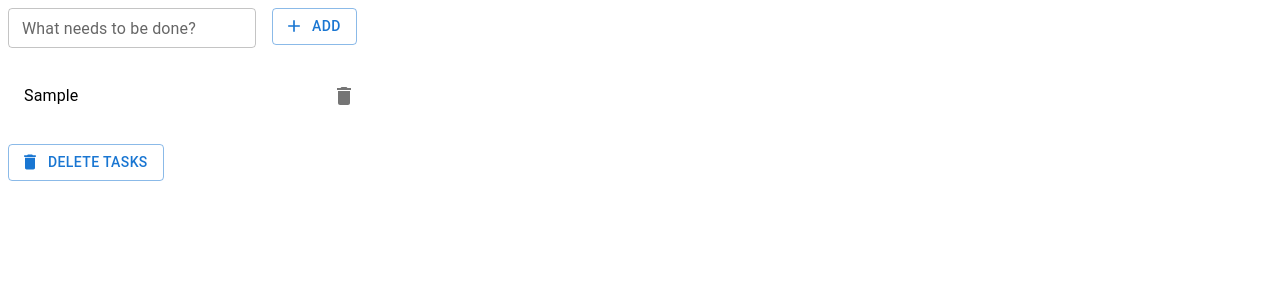
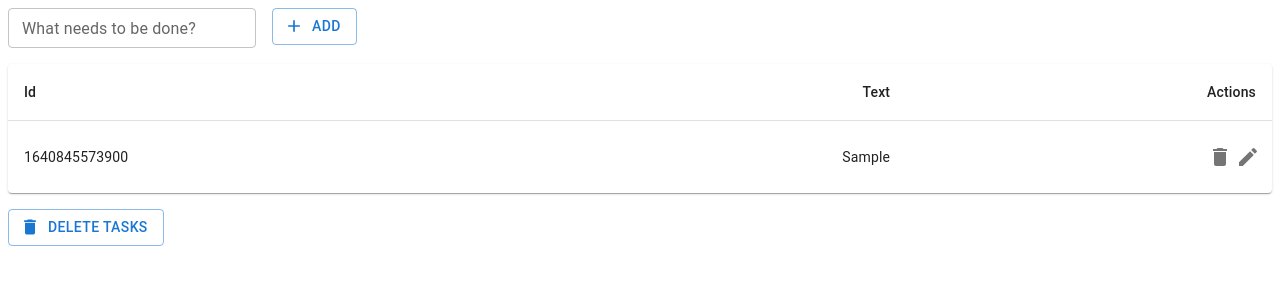
Before and after one commit to OsamaShahid/todo-app, a React (Create React App) app: page / in a window 1280 px wide. Both pictures are taken after typing "Sample" into the empty fields and a click on the button "ADD". Shown: the top 300 px of the page. Built offline with nearby package versions, Linux system fonts and the light colour scheme; no server answers.

Commit message:
Added material table instead of list alse added fetch api

```diff
--- a/package.json
+++ b/package.json
@@ -11,6 +11,8 @@
     "@testing-library/jest-dom": "^5.16.1",
     "@testing-library/react": "^12.1.2",
     "@testing-library/user-event": "^13.5.0",
+    "axios": "^0.24.0",
+    "notistack": "^2.0.3",
     "react": "^17.0.2",
     "react-dom": "^17.0.2",
     "react-scripts": "5.0.0",
--- a/src/app/TodoApp.js
+++ b/src/app/TodoApp.js
@@ -1,6 +1,7 @@
 import * as React from 'react';
 import Button from '@mui/material/Button';
 import AddIcon from '@mui/icons-material/Add';
+import UpdateIcon from '@mui/icons-material/Update';
 import Box from '@mui/material/Box';
 import TextField from '@mui/material/TextField';
 import TodoList from './views/TodoList';
@@ -10,25 +11,35 @@ class TodoApp extends React.Component {
 
     constructor(props) {
       super(props);
-      this.state = { items: [], text: '' };
+      this.state = { items: [], text: '', updatingItem: null };
       this.handleChange = this.handleChange.bind(this);
       this.handleSubmit = this.handleSubmit.bind(this);
       this.handleItemDelete = this.handleItemDelete.bind(this);
+      this.handleItemEdit = this.handleItemEdit.bind(this);
       this.deleteAll = this.deleteAll.bind(this);
+      this.fetchItems = this.fetchItems.bind(this);
+    }
+
+    componentDidMount() {
+
+      this.fetchItems();
+
     }
 
     render() {
-
       return (
         <Box sx={{ '& > :not(style)': { m: 1 } }}>
             <TextField id="new-todo" onChange={this.handleChange} size="small" label="What needs to be done?" variant="outlined" value={this.state.text} />
-            <Button variant="outlined" onClick={this.handleSubmit} startIcon={<AddIcon />}>
+            {!this.state.updatingItem && <Button variant="outlined" onClick={this.handleSubmit} startIcon={<AddIcon />}>
                 Add
-            </Button>
-            <TodoList items={this.state.items} onDelete={this.handleItemDelete} />
-            <Button variant="outlined" onClick={(e) => this.deleteAll(e)} startIcon={<DeleteIcon />}>
+            </Button>}
+             {this.state.updatingItem && <Button variant="outlined" onClick={this.handleSubmit} startIcon={<UpdateIcon />}>
+                Update
+            </Button>}
+            <TodoList items={this.state.items} onDelete={this.handleItemDelete} onEdit={this.handleItemEdit} />
+            {this.state.items.length && <Button variant="outlined" onClick={(e) => this.deleteAll(e)} startIcon={<DeleteIcon />}>
               Delete Tasks
-            </Button>
+            </Button>}
         </Box>
       );
     }
@@ -38,22 +49,42 @@ class TodoApp extends React.Component {
     }
 
     handleSubmit(e) {
-      e.preventDefault();
       if (this.state.text.length === 0) {
         return;
       }
+
+      if (!this.state.updatingItem) {
         const newItem = {
           text: this.state.text,
-        id: ( new Date( Date.now() ) ).getMilliseconds()
+          id: Date.now()
         };
         this.setState(state => ({
           items: state.items.concat(newItem),
           text: ''
         }));
+      } else {
+
+
+        const items = this.state.items;
+        const itemIndex = this.state.items.indexOf(this.state.updatingItem);
+        items[itemIndex] = {
+          text: this.state.text,
+          id: this.state.updatingItem.id
+        };
+        this.setState(state => ({
+          items,
+          text: '',
+          updatingItem: null
+        }));
+
+      }
     }
 
     handleItemDelete(item) {
 
+      if (this.state.updatingItem === item) {
+        return;
+      }
       const items = this.state.items;
       const itemIndex = this.state.items.indexOf(item);
       items.splice(itemIndex, 1);
@@ -63,11 +94,52 @@ class TodoApp extends React.Component {
 
     }
 
+    handleItemEdit(item) {
+
+      this.setState(state => ({
+          text: item.text,
+          updatingItem: item
+        }));
+
+    }
+
     deleteAll(e) {
 
       this.setState({
-        items: []
+        items: [],
+        updatingItem: null
       });
+    }
+
+    async fetchItems () {
+
+      try {
+
+        const itemsUrl = `https://my-json-server.typicode.com/OsamaShahid/dev/items`;
+        const itemsHeaders = new Headers({
+          'Content-Type': 'application/json'
+        });
+        const itemsRequest = new Request(itemsUrl, {
+          method: 'GET',
+          headers: itemsHeaders,
+          mode: 'cors',
+          cache: 'default',
+        });
+
+        let itemsRes = await fetch(itemsRequest);
+
+        if (itemsRes.ok) {
+          itemsRes = await itemsRes.json();
+          this.setState(state => ({
+            items: itemsRes
+          }));
+        }
+
+      } catch (error) {
+
+        console.log(error);
+
+      }
 
     }
 
--- a/src/app/views/TodoList/TodoList.js
+++ /dev/null
@@ -1,44 +0,0 @@
-import * as React from 'react';
-import DeleteIcon from '@mui/icons-material/Delete';
-import Box from '@mui/material/Box';
-import List from '@mui/material/List';
-import ListItem from '@mui/material/ListItem';
-import ListItemText from '@mui/material/ListItemText';
-import IconButton from '@mui/material/IconButton';
-import Tooltip from '@mui/material/Tooltip';
-
-class TodoList extends React.Component {
-
-    constructor(props) {
-        super(props);
-        this.handleDelete = this.handleDelete.bind(this);
-    }
-
-    handleDelete(item, e) {
-        this.props.onDelete(item);
-    }
-
-    render() {
-      return (
-        <Box sx={{ width: '100%', maxWidth: 360, bgcolor: 'background.paper' }}>
-          <List>
-            {this.props.items.map(item => (
-                <ListItem key={`${item.id}-${item.text}`} secondaryAction={
-                    <Tooltip title="Delete">
-                        <IconButton edge="end" onClick={(e) => this.handleDelete(item, e)} aria-label="delete">
-                            <DeleteIcon />
-                        </IconButton>
-                    </Tooltip>
-                  }
-                >
-                    <ListItemText primary={`${item.text}`} />
-                </ListItem>
-            ))}
-          </List>
-      </Box>
-      );
-    }
-  }
-
-
-export default TodoList;
--- /dev/null
+++ b/src/app/views/TodoList/TodoList.jsx
@@ -0,0 +1,76 @@
+import * as React from 'react';
+import DeleteIcon from '@mui/icons-material/Delete';
+import EditIcon from '@mui/icons-material/Edit';
+import IconButton from '@mui/material/IconButton';
+import Tooltip from '@mui/material/Tooltip';
+import Table from '@mui/material/Table';
+import TableBody from '@mui/material/TableBody';
+import TableCell from '@mui/material/TableCell';
+import TableContainer from '@mui/material/TableContainer';
+import TableHead from '@mui/material/TableHead';
+import TableRow from '@mui/material/TableRow';
+import Paper from '@mui/material/Paper';
+import Box from '@mui/material/Box';
+
+class TodoList extends React.Component {
+
+    constructor(props) {
+        super(props);
+        this.handleDelete = this.handleDelete.bind(this);
+        this.hadleEdit = this.handleEdit.bind(this);
+    }
+
+    handleDelete(item, e) {
+        this.props.onDelete(item);
+    }
+
+    handleEdit(item, e) {
+      this.props.onEdit(item);
+  }
+
+    render() {
+      return (
+        <Box>
+          {this.props.items.length > 0 && <TableContainer component={Paper}>
+            <Table sx={{ minWidth: 650 }} aria-label="simple table">
+              <TableHead>
+                <TableRow>
+                  <TableCell>Id</TableCell>
+                  <TableCell align="right">Text</TableCell>
+                  <TableCell align="right">Actions</TableCell>
+                </TableRow>
+              </TableHead>
+              <TableBody>
+                {this.props.items.map((item) => (
+                  <TableRow
+                    key={`${item.id}-${item.text}`}
+                    sx={{ '&:last-child td, &:last-child th': { border: 0 } }}
+                  >
+                    <TableCell component="th" scope="row">
+                      {item.id}
+                    </TableCell>
+                    <TableCell align="right">{item.text}</TableCell>
+                    <TableCell align="right">
+                      <Tooltip title="Delete">
+                          <IconButton edge="end" onClick={(e) => this.handleDelete(item, e)} aria-label="delete">
+                              <DeleteIcon />
+                          </IconButton>
+                      </Tooltip>
+                      <Tooltip title="Edit">
+                          <IconButton edge="end" onClick={(e) => this.handleEdit(item, e)} aria-label="edit">
+                              <EditIcon />
+                          </IconButton>
+                      </Tooltip>
+                    </TableCell>
+                  </TableRow>
+                ))}
+              </TableBody>
+            </Table>
+          </TableContainer>}
+        </Box>
+      );
+    }
+  }
+
+
+export default TodoList;
```
Also changed, not shown: 1 other file (tests, documents, lock files or other folders). Lines whose indentation alone changed are shown as unchanged.
